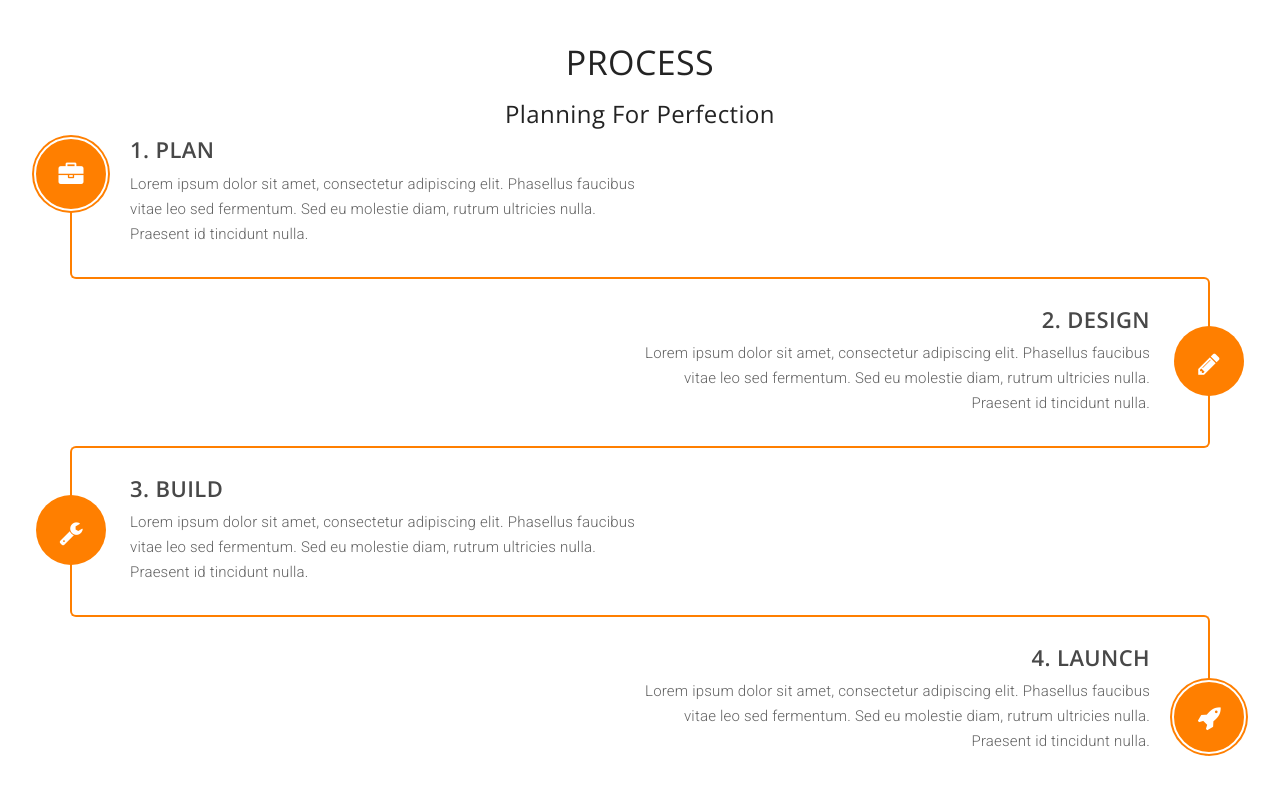
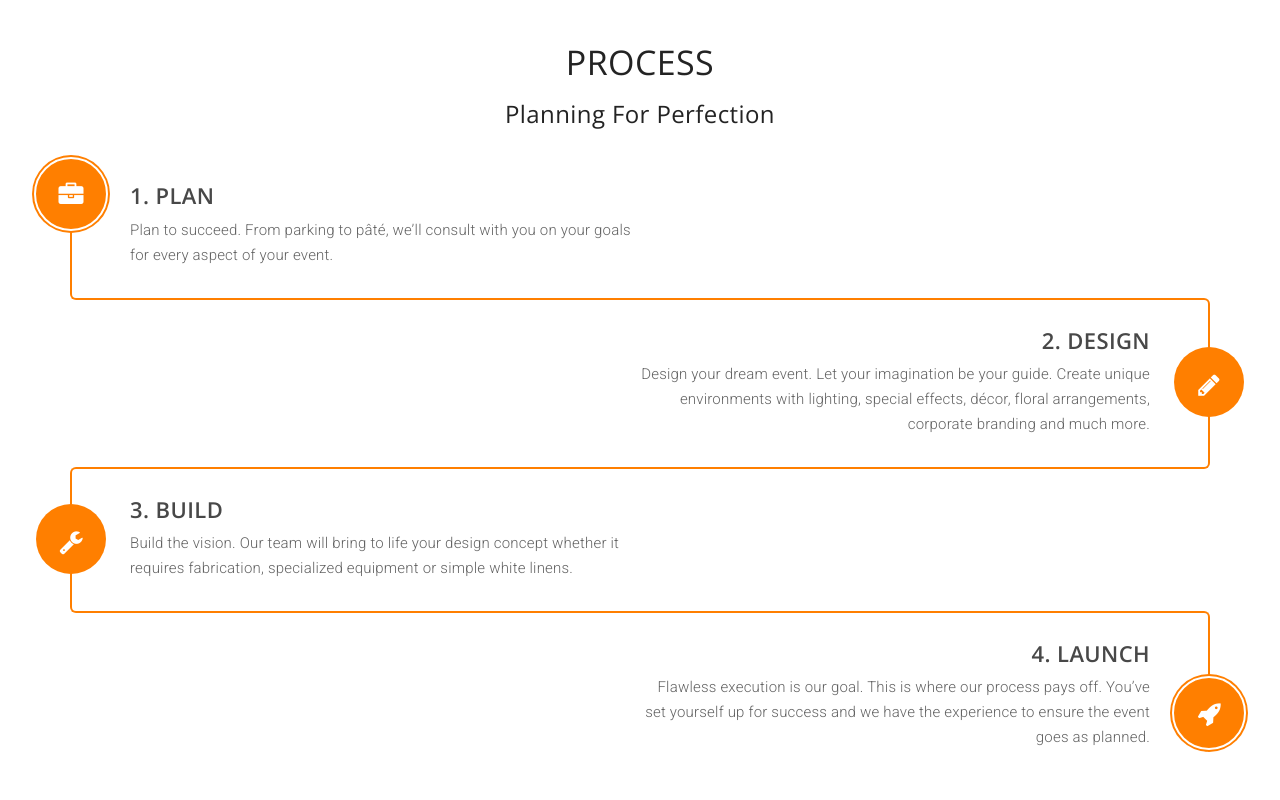
Before and after one commit to knewhouse/Orbit, a plain HTML site: page index.html in a window 1280 px wide. Shown: the part 1920-2720 px from the top of the page. Drawn offline with nearby package versions, Linux system fonts and the light colour scheme; a web font is replaced by a local one.

Commit message:
a few more tweaks on the process section and bg color on events section, footer

```diff
--- a/css/style.css
+++ b/css/style.css
@@ -291,12 +291,15 @@ height: 95px;
 /*--------------------
 4.1a. About
 --------------------*/
+.main-timeline {
+    margin-top: 20px;
+}
 .main-timeline .timeline{
     padding: 30px 60px;
     position: relative;
 }
 .main-timeline .timeline:first-child{
-    padding-top: 0;
+    padding-top: 26px;
 }
 .main-timeline .timeline:last-child{
     padding-bottom: 0;
--- a/index.html
+++ b/index.html
@@ -199,7 +199,7 @@
                     <div class="timeline-content">
                         <h4 class="title">1. Plan</h4>
                         <p class="description">
-                            Lorem ipsum dolor sit amet, consectetur adipiscing elit. Phasellus faucibus vitae leo sed fermentum. Sed eu molestie diam, rutrum ultricies nulla. Praesent id tincidunt nulla.
+                            Plan to succeed. From parking to pâté, we’ll consult with you on your goals for every aspect of your event.
                         </p>
                     </div>
                     <div class="border"></div>
@@ -209,7 +209,7 @@
                     <div class="timeline-content">
                         <h4 class="title">2. Design</h4>
                         <p class="description">
-                            Lorem ipsum dolor sit amet, consectetur adipiscing elit. Phasellus faucibus vitae leo sed fermentum. Sed eu molestie diam, rutrum ultricies nulla. Praesent id tincidunt nulla.
+                            Design your dream event. Let your imagination be your guide. Create unique environments with lighting, special effects, décor, floral arrangements, corporate branding and much more.
                         </p>
                     </div>
                     <div class="border"></div>
@@ -219,7 +219,7 @@
                     <div class="timeline-content">
                         <h4 class="title">3. Build</h4>
                         <p class="description">
-                            Lorem ipsum dolor sit amet, consectetur adipiscing elit. Phasellus faucibus vitae leo sed fermentum. Sed eu molestie diam, rutrum ultricies nulla. Praesent id tincidunt nulla.
+                            Build the vision. Our team will bring to life your design concept whether it requires fabrication, specialized equipment or simple white linens.
                         </p>
                     </div>
                     <div class="border"></div>
@@ -230,7 +230,7 @@
                     <div class="timeline-content">
                         <h4 class="title">4. Launch</h4>
                         <p class="description">
-                            Lorem ipsum dolor sit amet, consectetur adipiscing elit. Phasellus faucibus vitae leo sed fermentum. Sed eu molestie diam, rutrum ultricies nulla. Praesent id tincidunt nulla.
+                            Flawless execution is our goal. This is where our process pays off. You’ve set yourself up for success and we have the experience to ensure the event goes as planned.
                         </p>
                     </div>
                     <div class="border"></div>
@@ -245,7 +245,7 @@
 
 		<!-- Events Section -->
 
-		<section id="events">
+		<section id="events" class="light-bg">
 			<div class="container">
 			<div class="row">
 				<div class="col-lg-12 text-center">
@@ -532,6 +532,7 @@
 		</p>
 		<footer>
 			<div class="container text-center">
+				<p>© 2019 Orbit Events LLC. All rights reserved.</p>
 				<p>Built by <a target="_blank" href="https://fortunecookiecreative.com">Fortune Cookie Creative</a></p>
 			</div>
 		</footer>
```
